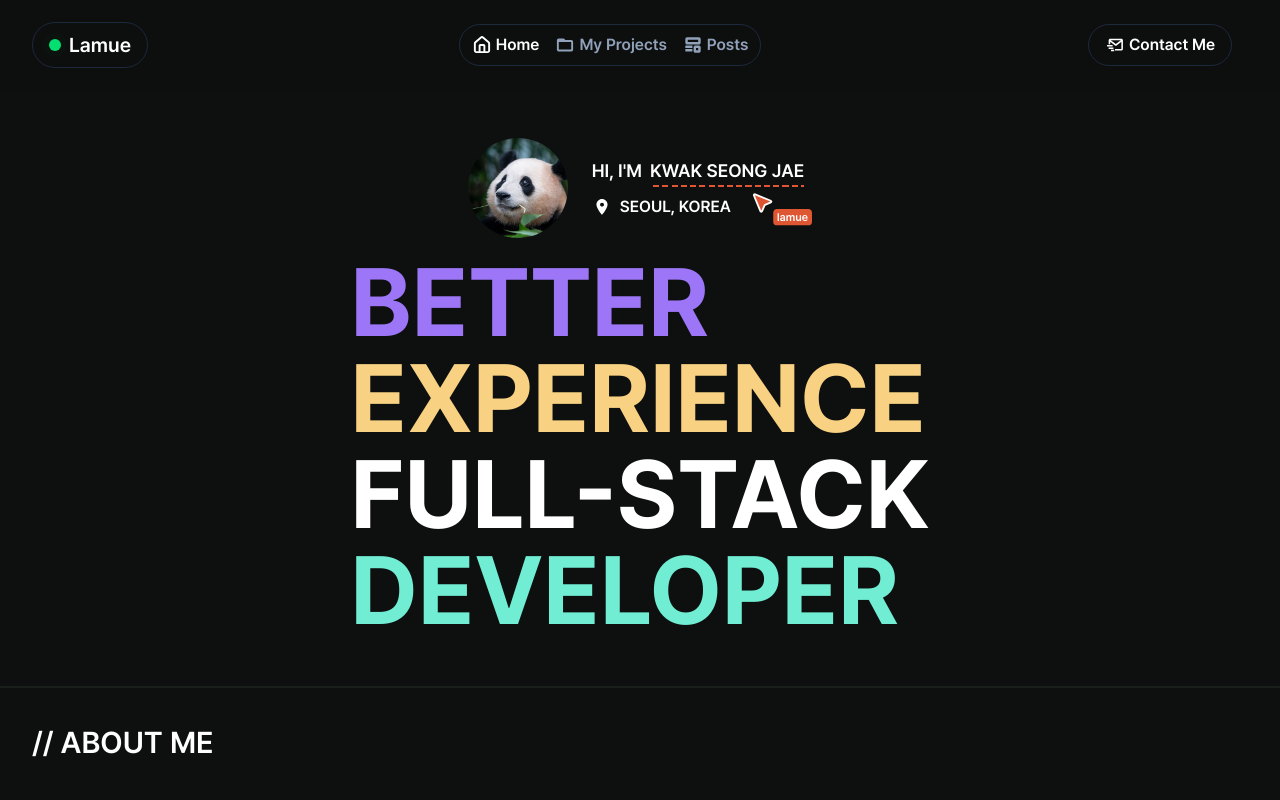
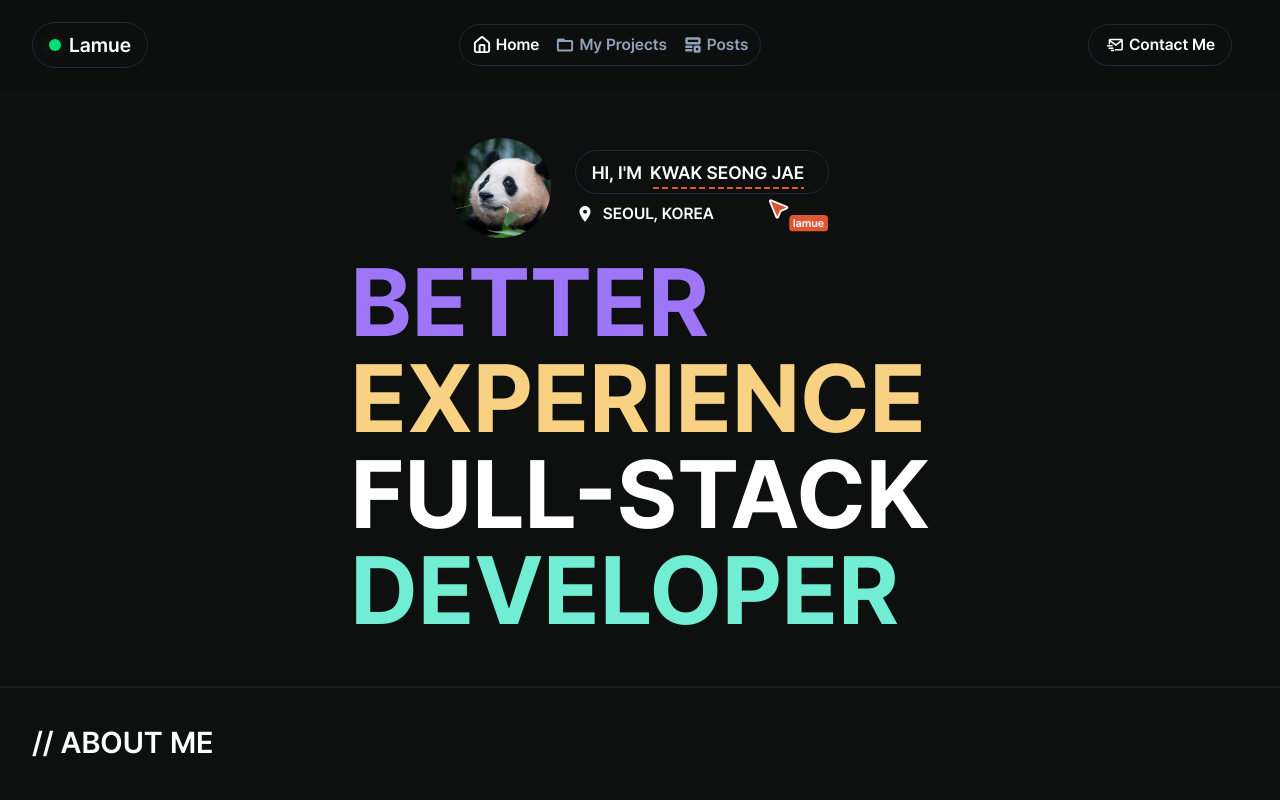
Before and after one commit to kwakseongjae/lamue-portfolio, a Next.js app: page / in a window 1280 px wide. Shown: the top 800 px of the page. Built offline with nearby package versions, Linux system fonts and the light colour scheme.

Commit message:
style: Add border at Name and Location

```diff
--- a/src/widgets/home/ui/HeroSection.tsx
+++ b/src/widgets/home/ui/HeroSection.tsx
@@ -20,7 +20,7 @@ const HeroSection = () => {
             className="rounded-full w-25 aspect-square object-cover"
           />
           <div className="flex flex-col gap-2">
-            <div className="flex space-x-2 text-lg relative">
+            <div className="flex space-x-2 text-lg relative border border-slate-800 rounded-3xl px-4 pt-2 pb-1">
               <p>HI, I'M</p>
               <p
                 className="border-b-2"
```
